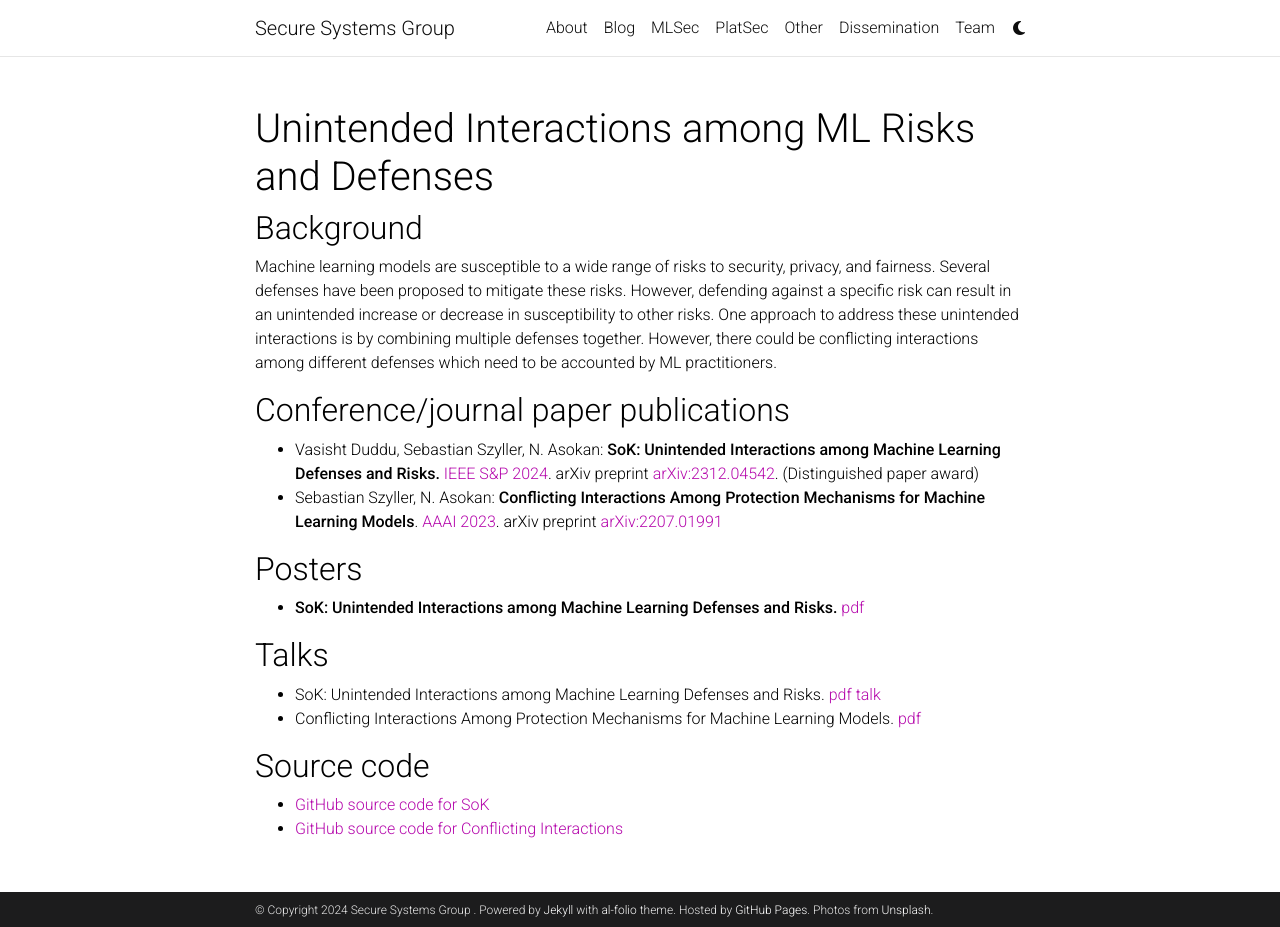
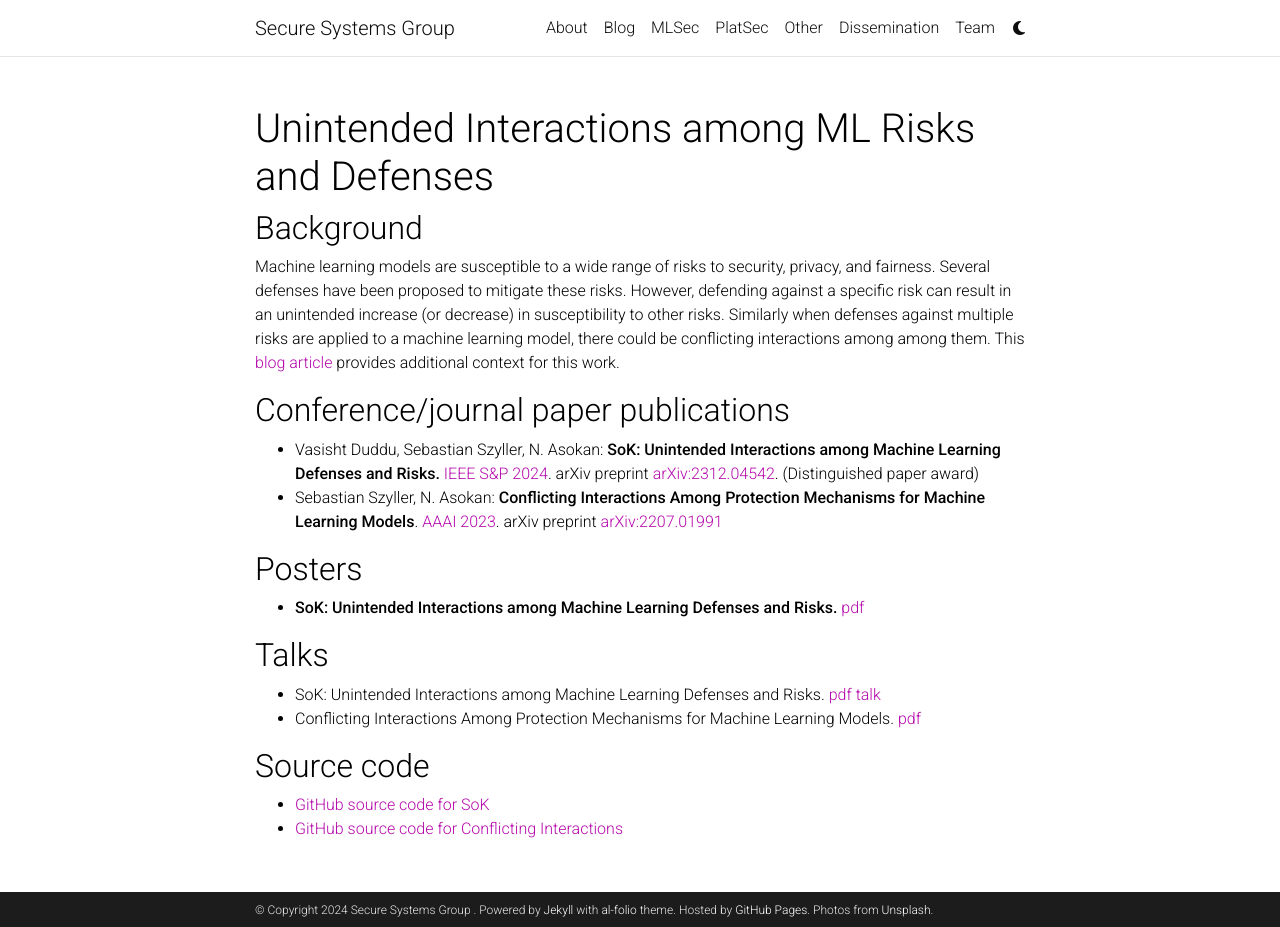
Before and after one commit to ssg-research/ssg-research.github.io, a Jekyll site: the page built from _projects/mlsec/interactions.md, in a window 1280 px wide and 927 px high. Built offline with Jekyll 4.4.1, drawn with Linux system fonts in a browser that asks for light colours; comment, search, counter and statistics services are not loaded; a style sheet for code colours, icons or effects is not loaded.

Commit message:
Update interactions.md
Link to blog article and tweak the description (applying multiple defenses is not a solution to the unintended interactions problem, but is a variation!)

```diff
--- a/_projects/mlsec/interactions.md
+++ b/_projects/mlsec/interactions.md
@@ -13,9 +13,9 @@ title: Unintended Interactions among ML Risks and Defenses
 
 Machine learning models are susceptible to a wide range of risks to security, privacy, and fairness.
 Several defenses have been proposed to mitigate these risks.
-However, defending against a specific risk can result in an unintended increase or decrease in susceptibility to other risks.
-One approach to address these unintended interactions is by combining multiple defenses together.
-However, there could be conflicting interactions among different defenses which need to be accounted by ML practitioners.
+However, defending against a specific risk can result in an unintended increase (or decrease) in susceptibility to other risks.
+Similarly when defenses against multiple risks are applied to a machine learning model, there could be conflicting interactions among among them.
+This [blog article](https://crysp.uwaterloo.ca/ssg/blog/2024/05/unintended-interactions-among-ml.html) provides additional context for this work.
 
 ## Conference/journal paper publications
 
```
